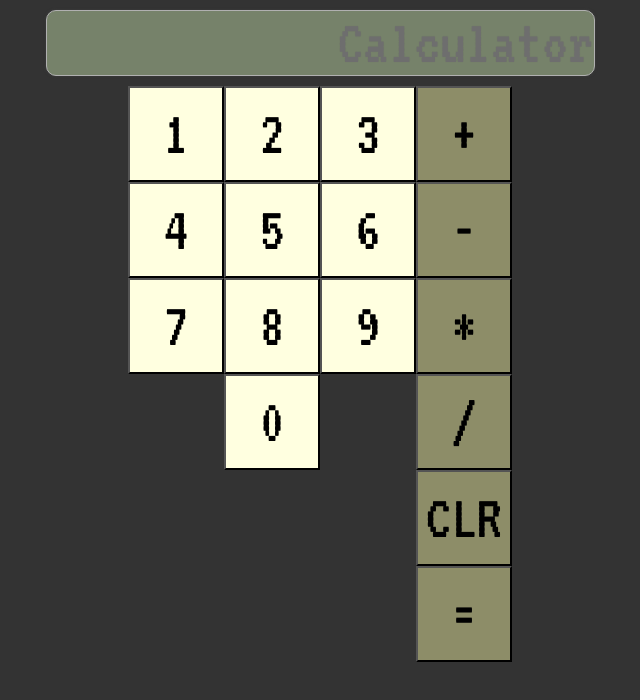
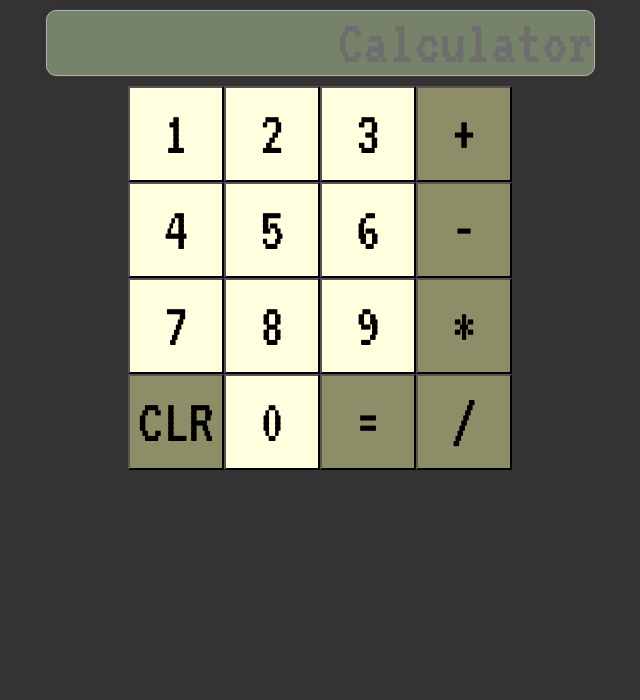
Before and after one commit to Raknage/Calculator, a plain HTML site: page index.html in a window 1280 px wide. Shown: the whole page, without its empty margins (320-960 px from the left). Drawn offline with Linux system fonts and the light colour scheme.

Commit message:
Button styling

```diff
--- a/index.html
+++ b/index.html
@@ -34,7 +34,9 @@
             <button>9</button>
           </div>
           <div class="row">
+            <button class="operator">CLR</button>
             <button>0</button>
+            <button class="operator">=</button>
           </div>
         </div>
         <div class="operators">
@@ -42,8 +44,6 @@
           <button>-</button>
           <button>*</button>
           <button>/</button>
-          <button>CLR</button>
-          <button>=</button>
         </div>
       </div>
     </div>
--- a/style.css
+++ b/style.css
@@ -14,6 +14,7 @@ button {
   display: block;
   height: 3rem;
   width: 3rem;
+  background-color: #ffffe0;
 }
 
 .flex {
@@ -54,10 +55,10 @@ button {
   opacity: 1;
 }
 
-.numbers button {
-  background-color: #ffffe0;
-}
-
 .operators button {
   background-color: #8d8d68;
 }
+
+.operator {
+  background-color: #8d8d68 !important;
+}
```
